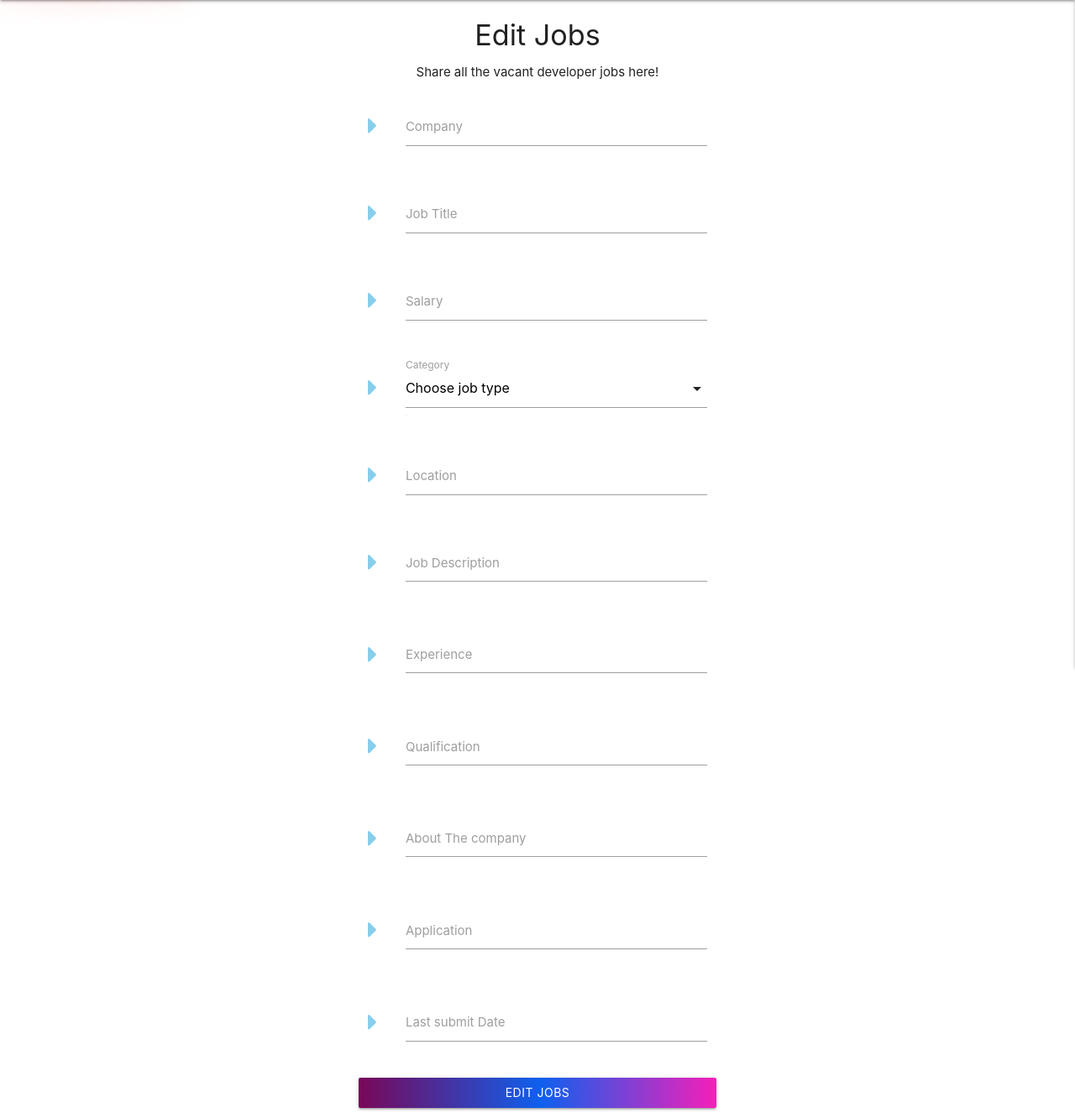
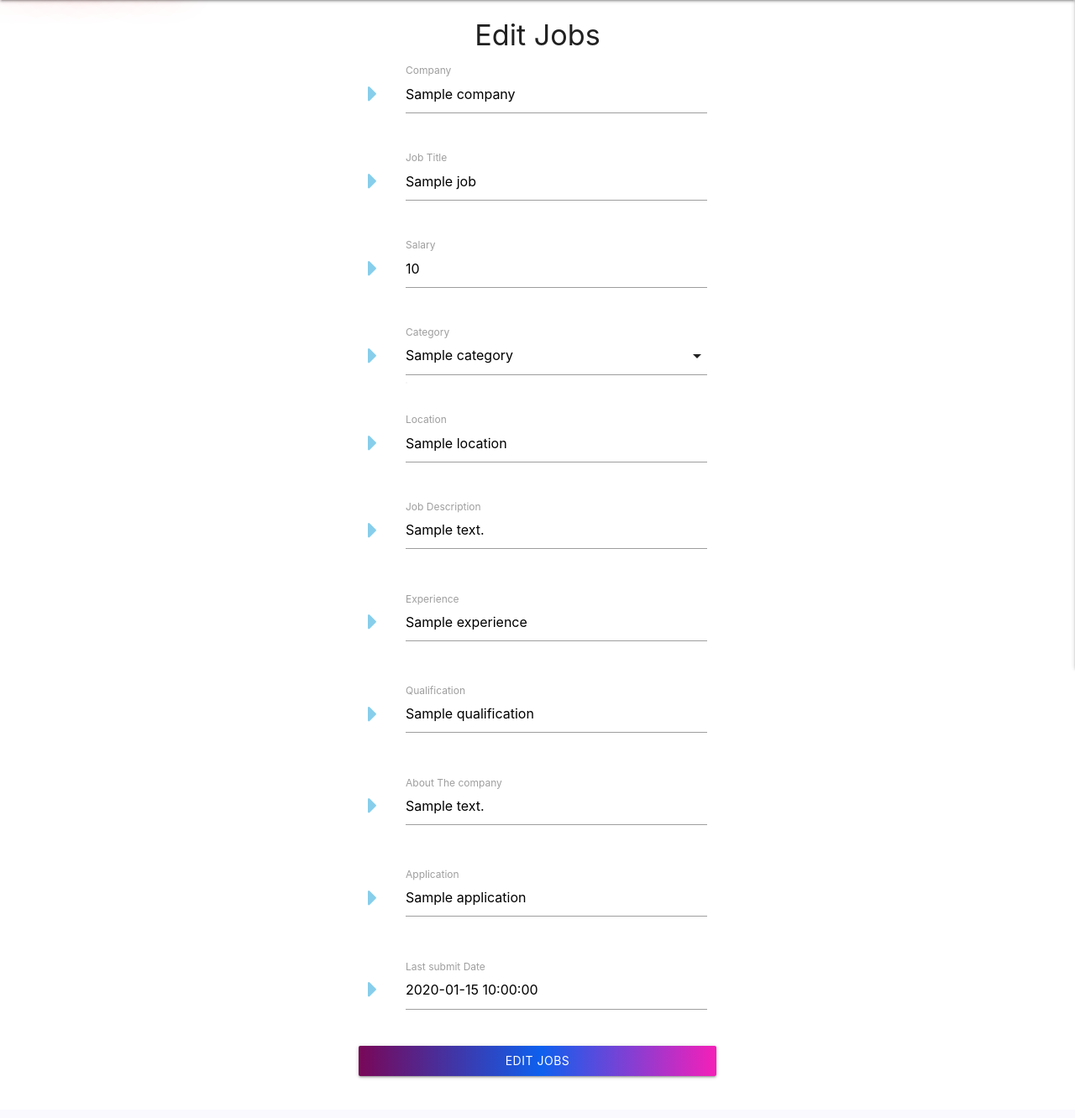
Before and after one commit to Sojasmine/swedevco, a Flask app: template templates/edit_jobs.html in a window 1280 px wide. Shown: the part 64-1396 px from the top of the page at 84% size. After the commit the page ends 1349 px from the top, so only its background shows below. Run offline with Flask 2, Linux system fonts and the light colour scheme; the template is opened without the code that fills it: most values are stand-ins (such as "Sample title", 1, 10 or a date in 2020); some libraries are stand-ins or nearby versions; some web fonts are replaced.

Commit message:
Add functionality on the edit button

```diff
--- a/run.py
+++ b/run.py
@@ -131,9 +131,9 @@ def post_jobs():
 @app.route("/edit_jobs/<jobs_id>", methods=["GET", "POST"])
 def edit_jobs(jobs_id):
     jobs = mongo.db.jobs.find_one({"_id": ObjectId(jobs_id)})
-
     categories = mongo.db.categories.find().sort("category_name", 1)
     return render_template("edit_jobs.html", jobs=jobs, categories=categories)
+
 
 @app.route("/contact")
 def contact():
--- a/templates/edit_jobs.html
+++ b/templates/edit_jobs.html
@@ -4,7 +4,7 @@
 
 <!-- Headings on the registration page and paragraph -->
 <h4 class="center-align">Edit Jobs</h4>
-<p class="center-align">Share all the vacant developer jobs here!</p>
+
 
 <!--form for posting jobs-->
 <div class="row">
@@ -12,15 +12,15 @@
         <div class="row">
             <div class="input-field col s12">
                 <i class="tiny fas fa-caret-right prefix"></i>
-                <input id ="about_the_company" name="about_the_company" type="text" class="validate" required>
-                <label for="about_the_company">Company</label>
+                <input id ="company" name="company" value="{{ jobs.company }}"  type="text" class="validate" required>
+                <label for="company">Company</label>
             </div>
         </div>
             <!--job title-->
             <div class="row">
             <div class="input-field col s12">
                 <i class="tiny fas fa-caret-right prefix"></i>
-                <input id ="job_title" name="job_title" type="text" class="validate" required>
+                <input id ="job_title" name="job_title" value="{{ jobs.job_title }}" type="text" class="validate" required>
                 <label for="job_title">Job Title</label>
             </div>
         </div>
@@ -28,7 +28,7 @@
             <div class="row">
             <div class="input-field col s12">
                 <i class="tiny fas fa-caret-right prefix"></i>
-                <input id ="salary" name="salary" type="text" class="validate">
+                <input id ="salary" name="salary" value="{{ jobs.salary }}" type="text" class="validate">
                 <label for="salary">Salary</label>
             </div>
         </div>
@@ -37,9 +37,13 @@
                 <div class="input-field col s12">
                     <i class="tiny fas fa-caret-right prefix"></i>
                     <select id="category_name" name="category_name" class="validate" required>
-                      <option value="" disabled selected>Choose job type</option>
+                      <option value="" disabled>Choose job type</option>
                       {% for category in categories %}
+                      {% if category.category_name == jobs.category_name %}
+                       <option value="{{ category.category_name }}" selected>{{ category.category_name }}</option>
+                          {% else %}
                           <option value="{{ category.category_name }}">{{ category.category_name }}</option>
+                          {% endif %}
                       {% endfor %}
                       </select>
                     <label for="category_name">Category</label>
@@ -50,7 +54,7 @@
         <div class="row">
             <div class="input-field col s12">
                 <i class="tiny fas fa-caret-right prefix"></i>
-                <input id ="location" name="location" type="text" class="validate">
+                <input id ="location" name="location" value="{{ jobs.location }}" type="text" class="validate">
                 <label for="location">Location</label>
             </div>
         </div>
@@ -58,7 +62,7 @@
             <div class="row">
             <div class="input-field col s12">
                 <i class="tiny fas fa-caret-right prefix"></i>
-                <textarea id="job_description" name="job_description" class="materialize-textarea validate" required></textarea>
+                <textarea id="job_description" name="job_description" class="materialize-textarea validate" required>{{ jobs.job_description }}</textarea>
                 <label for="job_description">Job Description</label>
             </div>
         </div>
@@ -66,7 +70,7 @@
             <div class="row">
             <div class="input-field col s12">
                 <i class="tiny fas fa-caret-right prefix"></i>
-                <textarea id="experience" name="experience" class="materialize-textarea validate" required></textarea>
+                <textarea id="experience" name="experience" class="materialize-textarea validate" required>{{ jobs.experience }}</textarea>
                 <label for="experience">Experience</label>
             </div>
         </div>
@@ -74,7 +78,7 @@
             <div class="row">
             <div class="input-field col s12">
                 <i class="tiny fas fa-caret-right prefix"></i>
-                <textarea id="qualification" name="qualification" class="materialize-textarea validate" required></textarea>
+                <textarea id="qualification" name="qualification" class="materialize-textarea validate" required>{{ jobs.qualification }}</textarea>
                 <label for="qualification">Qualification</label>
             </div>
             </div>
@@ -82,7 +86,7 @@
             <div class="row">
                 <div class="input-field col s12">
                     <i class="tiny fas fa-caret-right prefix"></i>
-                    <textarea id="about_the_company" name="about_the_company" class="materialize-textarea validate" required></textarea>
+                    <textarea id="about_the_company" name="about_the_company" class="materialize-textarea validate" required>{{ jobs.about_the_company }}</textarea>
                     <label for="about_the_company">About The company</label>
                 </div>
                 </div>
@@ -90,7 +94,7 @@
             <div class="row">
                 <div class="input-field col s12">
                     <i class="tiny fas fa-caret-right prefix"></i>
-                    <textarea id="application" name="application" class="materialize-textarea validate" required></textarea>
+                    <textarea id="application" name="application" class="materialize-textarea validate" required>{{ jobs.application }}</textarea>
                     <label for="application">Application</label>
                 </div>
                 </div>
@@ -98,7 +102,7 @@
         <div class="row">
             <div class="input-field col s12">
                 <i class="tiny fas fa-caret-right prefix"></i>
-                <input id="submit_date" name="submit_date" type="text" class="datepicker validate" required>
+                <input id="submit_date" name="submit_date"value="{{ jobs.submit_date }}" type="text" class="datepicker validate" required>
                 <label for="submit_date">Last submit Date</label>
             </div>
         </div>
--- a/templates/post_jobs.html
+++ b/templates/post_jobs.html
@@ -37,9 +37,9 @@
                 <div class="input-field col s12">
                     <i class="tiny fas fa-caret-right prefix"></i>
                     <select id="category_name" name="category_name" class="validate" required>
-                      <option value="" disabled selected>Choose job type</option>
+                          <option value="" disabled>Choose job type</option>
                       {% for category in categories %}
-                          <option value="{{ category.category_name }}">{{ category.category_name }}</option>
+                          <option value="{{ category.category_name }}" selected>{{ category.category_name }}</option>
                       {% endfor %}
                       </select>
                     <label for="category_name">Category</label>
```
Also changed, not shown: templates/jobs.html (+8 -7 lines).
